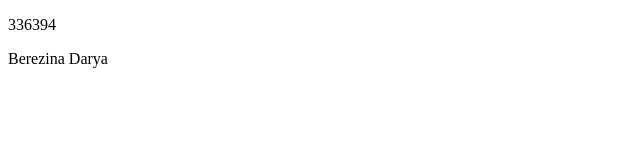
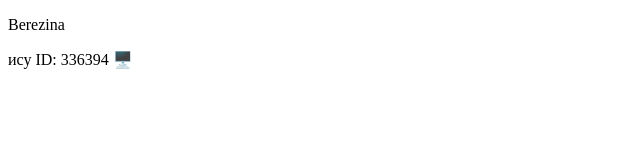
Before and after one commit to Dashyttt/336394osinthijacking.itmo.xyz, a plain HTML site: page index.html in a window 1280 px wide. Shown: the full height of the page, 0-640 px from the left. Drawn offline with Linux system fonts and the light colour scheme.

Commit message:
second com

```diff
--- a/index.html
+++ b/index.html
@@ -8,8 +8,8 @@
 </head>
 
 <body>
-    <p>336394</p>
-    <p>Berezina Darya</p>
+    <p>Berezina</p>
+    <p>ису ID: 336394 🖥️</p>
 </body>
 
 </html>
```
